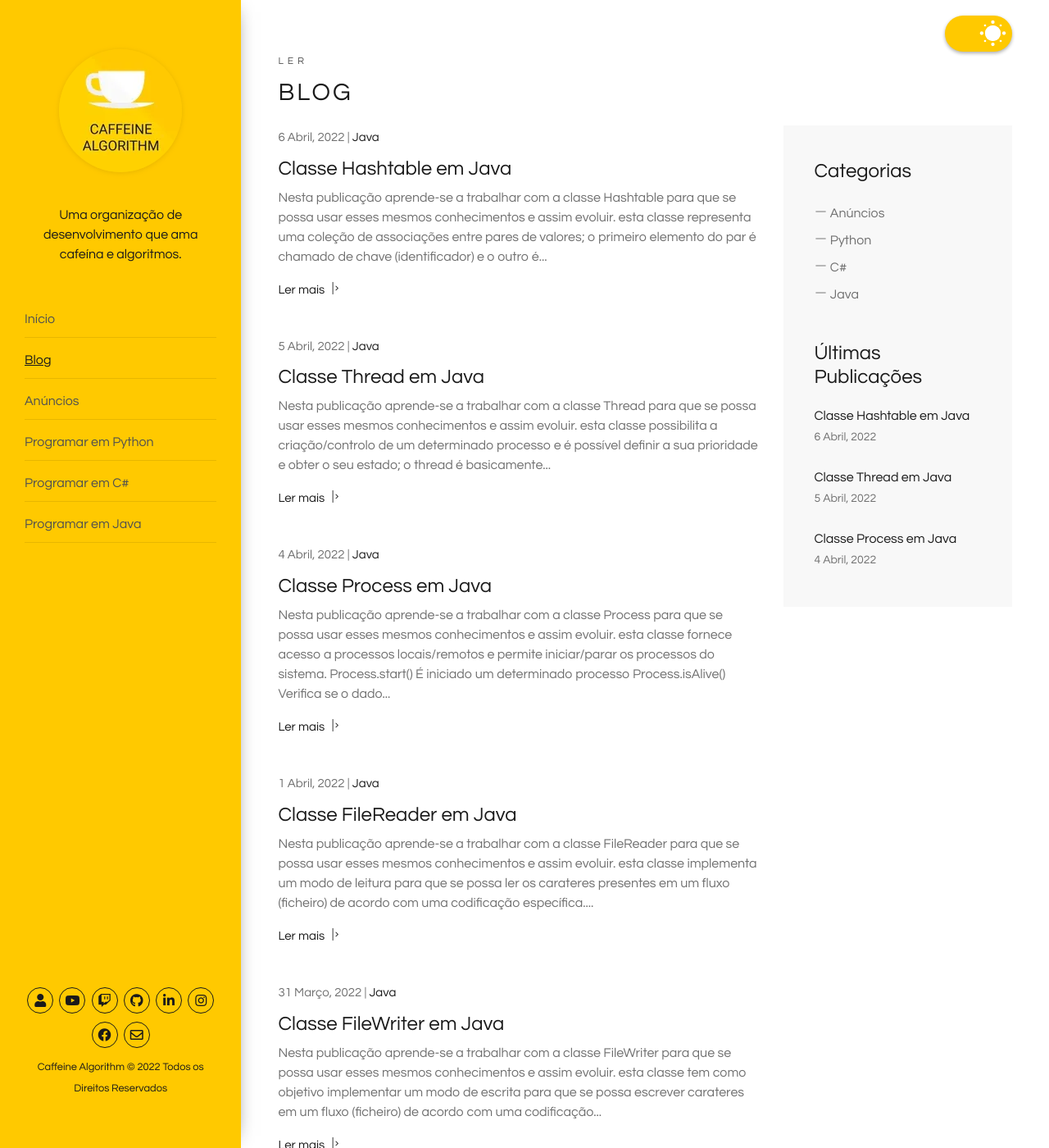
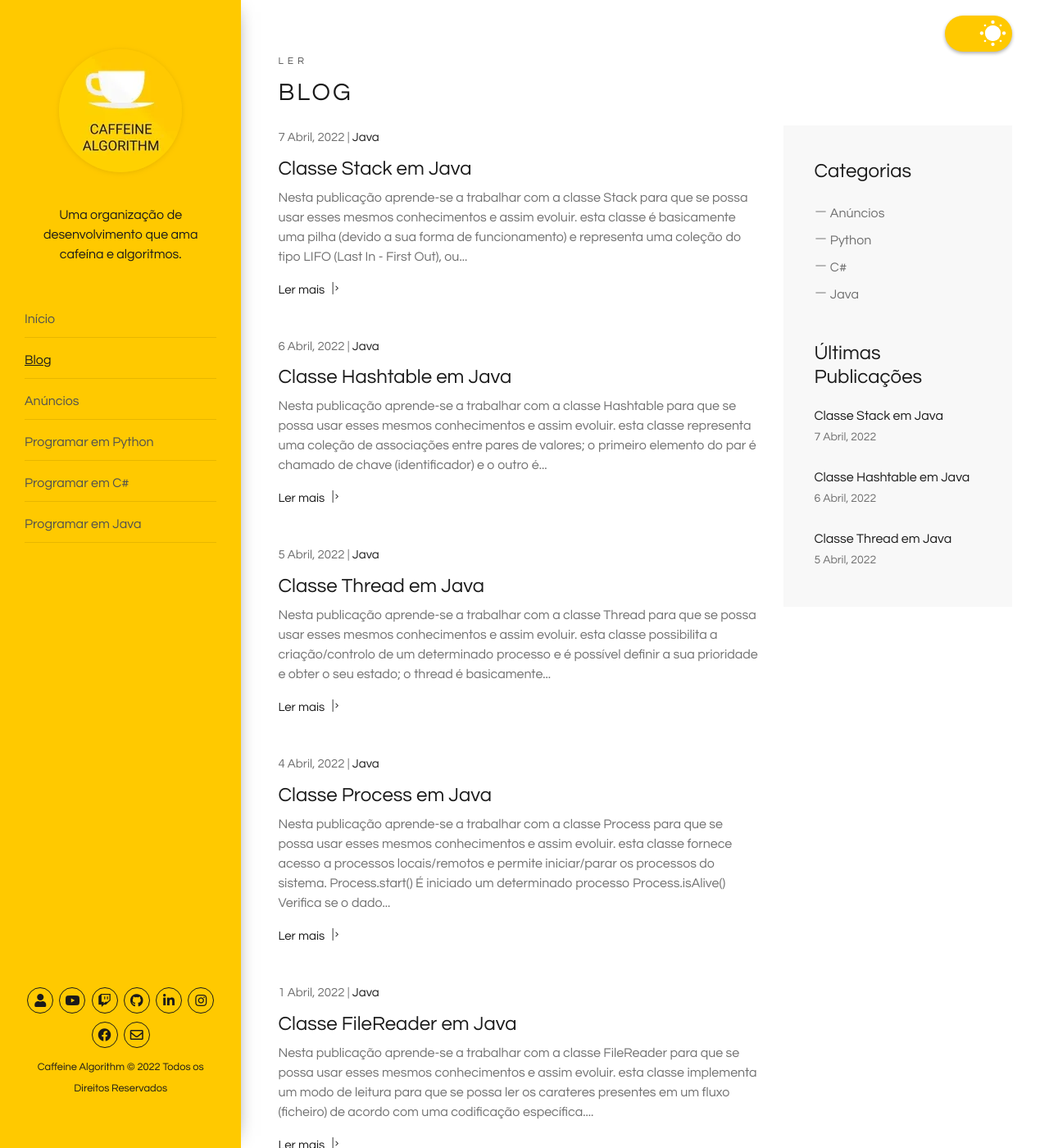
Before and after one commit to caffeinealgorithm/caffeinealgorithm.github.io, a Jekyll site: the page built from blog/index.html, in a window 1280 px wide and 1400 px high. Shown: the whole window at 82% size. Built offline with Jekyll 4.4.1, drawn with Linux system fonts in a browser that asks for light colours; the list of posts is cut into pages by our own code; some of the changed text lies outside the part shown.

Commit message:
Add 45º episode of the Java programming series

````diff
--- /dev/null
+++ b/_posts/2022-04-07-classe-stack-em-java.md
@@ -0,0 +1,74 @@
+---
+layout: post
+excerpt: Blog
+title: 'Classe Stack em Java'
+description: 'Descobre como se trabalha com a classe Stack na linguagem de programação Java. Obtém respostas às tuas dúvidas com a teoria e os exemplos apresentados.'
+keywords: 'java, classe stack, classe, stack, pilha, publicação'
+date: 2022-04-07
+categories: [Java]
+---
+
+Nesta publicação aprende-se a trabalhar com a classe Stack para que se possa usar esses mesmos conhecimentos e assim evoluir.
+
+- esta classe é basicamente uma pilha (devido a sua forma de funcionamento) e representa uma coleção do tipo LIFO (Last In - First Out), ou seja, o último valor que entrar será sempre o primeiro a sair;
+- esses valores que compõem uma stack são chamados de elementos.
+
+`Stack (objeto).push()` | Adiciona um objeto à stack, o que basicamente, torna este o próximo a sair devido a ter sido o último a entrar
+`Stack (objeto).pop()` | Remove e retorna o objeto que fora o último a entrar na stack
+`Stack (objeto).peek()` | Retorna o objeto que fora o último a entrar na stack sem o remover
+
+```java
+package com.caffeinealgorithm.programaremjava;
+
+import java.util.Stack;
+
+public class ClasseStack {
+  private Stack<Integer> pilha = new Stack<>();
+  private int multiplicador = 10, numero = 1;
+
+  public void Run() {
+    for (int indice = 1; indice <= 5; indice++) {
+      pilha.push(numero);
+      numero *= multiplicador;
+    }
+
+    imprimirPilha();
+
+    System.out.printf("\nA remover o número %d da pilha com o método pop().\n\n", pilha.pop());
+
+    imprimirPilha();
+
+    System.out.printf("\nO número que se encontra a seguir para ser removido da pilha é o %d.", pilha.peek());
+  }
+
+  private void imprimirPilha() {
+    for (int numero : pilha)
+      System.out.println(numero);
+  }
+}
+
+/*
+  1
+  10
+  100
+  1000
+  10000
+
+  A remover o número 10000 da pilha com o método pop().
+
+  1
+  10
+  100
+  1000
+
+  O número que se encontra a seguir para ser removido da pilha é o 1000.
+*/
+```
+
+<div class="video-container">
+  <iframe src="https://www.youtube.com/embed/kfCzIPNX2CA" frameborder="0" allowfullscreen></iframe>
+</div>
+
+Não te esqueças de [assistir ao vídeo](https://youtu.be/kfCzIPNX2CA){:target="\_blank"} e podes sempre ler esta publicação [em inglês](https://nelsonsilvadev.com/blog/20220407/stack-class-in-java/){:target="\_blank"}.
+
+### _Happy coding!_
--- a/index.html
+++ b/index.html
@@ -76,7 +76,7 @@ keywords: organização, desenvolvimento, cafeína, algoritmos, publicações, v
       </div>
 
       <div class="row">
-        {% for video in site.java %} {% if video.id == "/java/44" %}
+        {% for video in site.java %} {% if video.id == "/java/45" %}
         <div class="col-xs-12 col-sm-3 col-sm-6 col-lg-6 col-xl-3">
           <a
             href="https://www.youtube.com/embed/{{ video.custom_id }}"
````
Also changed, not shown: _java/45.md (added, +5 -0 lines), assets/img/playlists/java/45.png (added), assets/img/playlists/java/45.webp (added).
